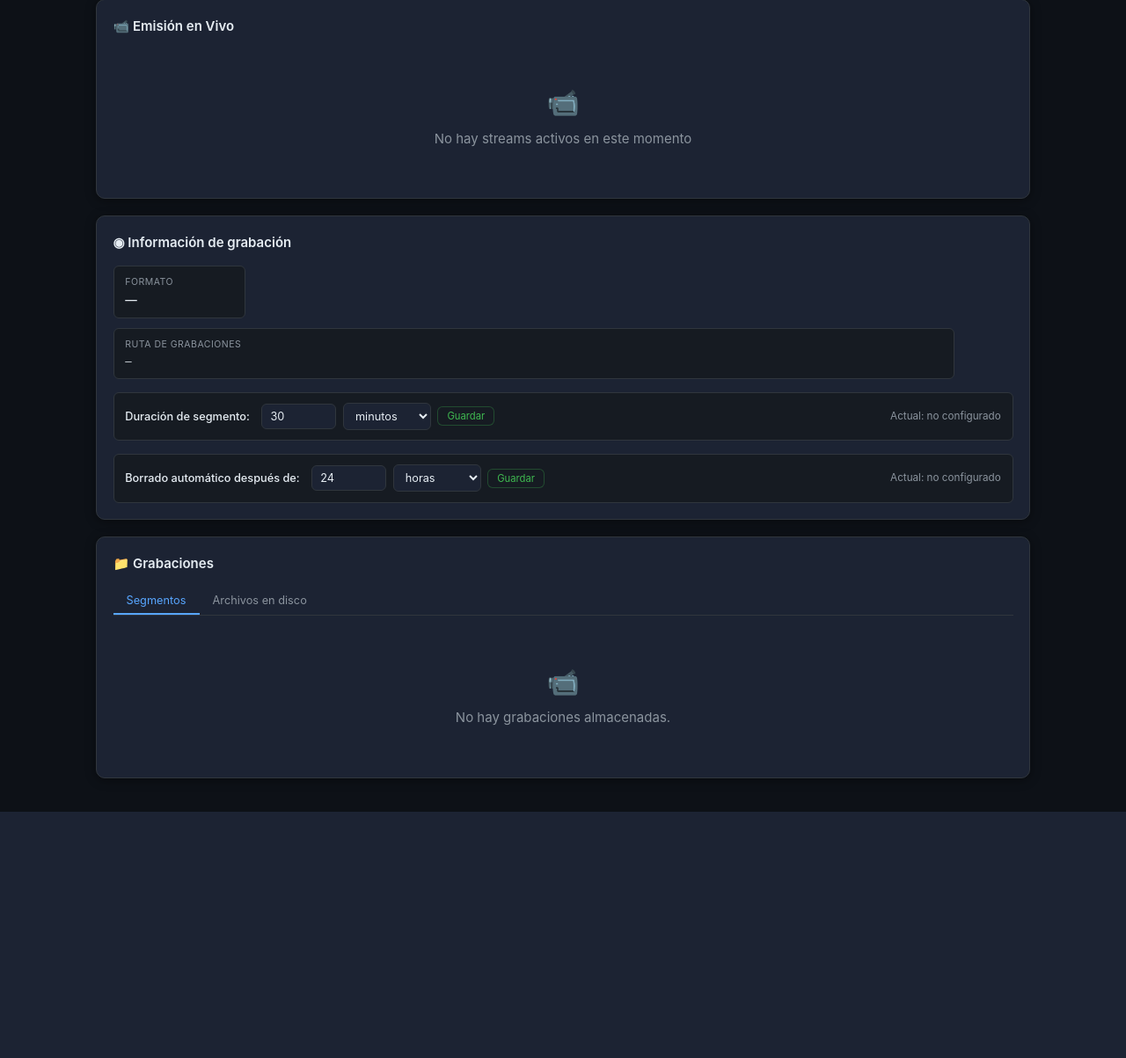
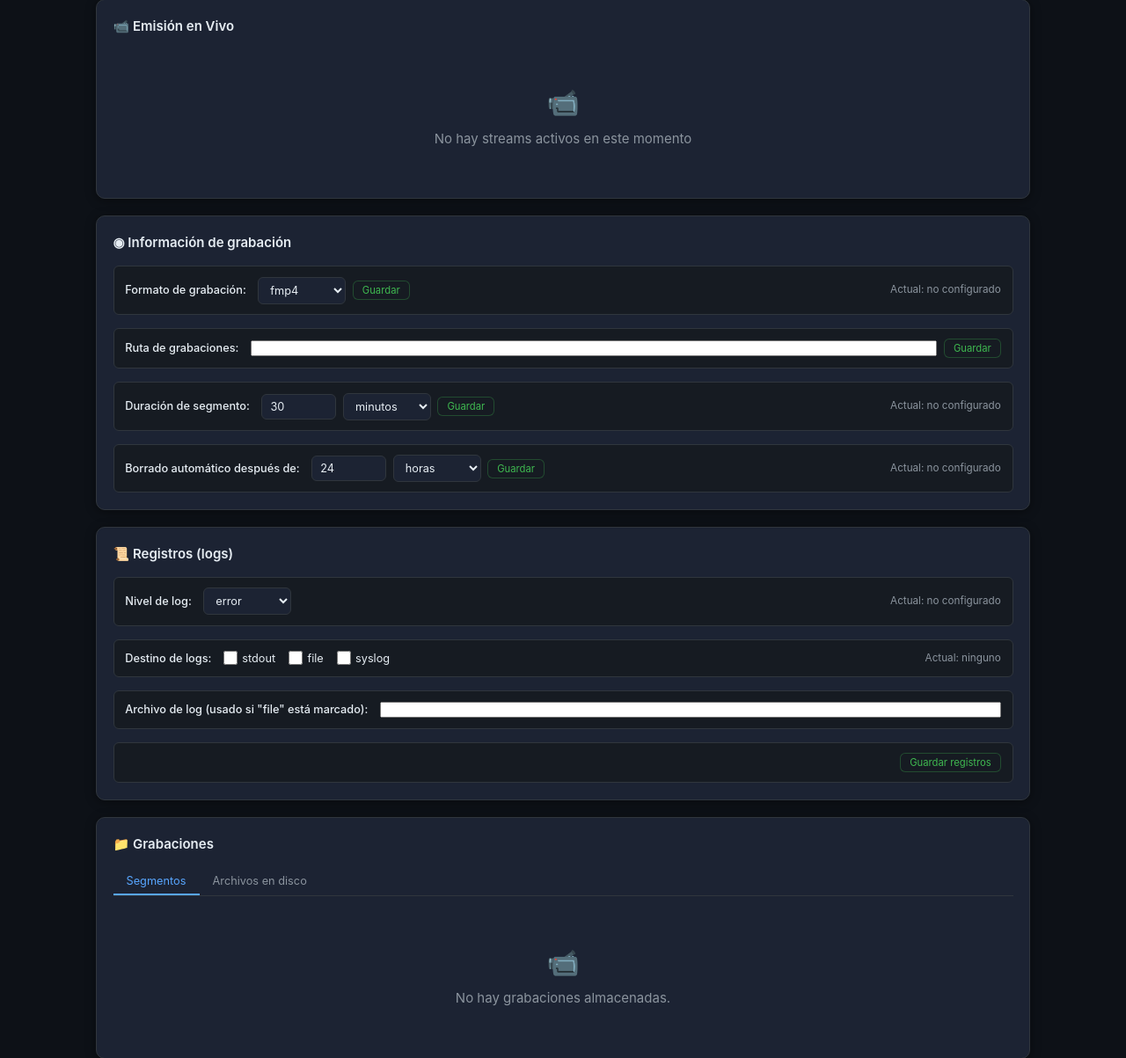
Before and after one commit to TOMASRECVI/Control-MediaMTX, a Flask app: page / in a window 1280 px wide. Shown: the part 71-1274 px from the top of the page at 88% size. Before the commit the page ends 994 px from the top, so only its background shows below. Run offline with Flask 3, Linux system fonts and the light colour scheme; the visitor is signed in with stand-in values (Sample User, id 1); data that the repository does not hold is empty.

Commit message:
Add editable record format/path and log settings; default to IP host
- New GET/PATCH /api/config/global endpoints proxy MediaMTX's global
  config, used to expose an editable "Registros (logs)" card (log
  level, destinations, log file) in the panel.
- "Información de grabación" now lets you edit recordFormat and
  recordPath too, not just segment duration / delete-after.
- parseGoDuration now understands MediaMTX's "d" (days) suffix, which
  Go's own duration format doesn't have natively -- fixes a mismatch
  where "Actual: 1d" showed alongside an unrelated 24h default.
- MEDIAMTX_API now defaults to the server's own IP instead of the
  MediaMTX container's name, both in docker-compose.yml and
  install/.env.example: works regardless of which Docker network the
  manager ends up on, since it goes through the already-published API
  port rather than relying on same-network container name resolution
  (this is exactly what broke the "sser" test deployment).

Co-Authored-By: Claude Sonnet 5 <noreply@anthropic.com>

```diff
--- a/app.py
+++ b/app.py
@@ -474,6 +474,37 @@ def patch_defaults():
     except http_requests.exceptions.RequestException as e:
         logger.error(f'Error patching path defaults: {e}')
         logger.error(f'Request body was: {body}')
+        return jsonify({'error': str(e)}), 502
+
+
+# ─── Configuración global (logs) ──────────────────────────────────────────────
+
+@app.route('/api/config/global')
+def get_global_config():
+    """Devuelve la config global de MediaMTX (incluye logLevel/logDestinations/logFile)."""
+    try:
+        r = http_requests.get(f'{MEDIAMTX_API}/v3/config/global/get', timeout=REQUEST_TIMEOUT)
+        r.raise_for_status()
+        return jsonify(r.json())
+    except http_requests.exceptions.RequestException as e:
+        logger.error(f'Error fetching global config: {e}')
+        return jsonify({'error': str(e)}), 502
+
+
+@app.route('/api/config/global', methods=['PATCH'])
+def patch_global_config():
+    """Actualiza config global. Uso típico: logLevel, logDestinations, logFile."""
+    body = request.json or {}
+    try:
+        r = http_requests.patch(
+            f'{MEDIAMTX_API}/v3/config/global/patch',
+            json=body,
+            timeout=REQUEST_TIMEOUT
+        )
+        r.raise_for_status()
+        return jsonify({'success': True, **body})
+    except http_requests.exceptions.RequestException as e:
+        logger.error(f'Error patching global config: {e}')
         return jsonify({'error': str(e)}), 502
 
 
--- a/templates/index.html
+++ b/templates/index.html
@@ -231,6 +231,12 @@ input[type="checkbox"]{width:16px;height:16px;accent-color:var(--accent);cursor:
   <div class="card" id="controlCard">
     <h2>&#9673; Información de grabación</h2>
     <div id="controlContent"><div class="loader"><div class="spinner"></div></div></div>
+  </div>
+
+  <!-- Logs Control -->
+  <div class="card" id="logsCard">
+    <h2>&#128220; Registros (logs)</h2>
+    <div id="logsContent"><div class="loader"><div class="spinner"></div></div></div>
   </div>
 
   <!-- Selection bar (hidden by default) -->
@@ -739,13 +745,15 @@ function allowReconnect(streamName) {
 // como "20h0m0s" no coincidía con ningún patrón y siempre se mostraba el
 // valor por defecto (24 horas) en vez del real.
 function parseGoDuration(raw, fallbackValue, fallbackUnit) {
-  const m = (raw || '').match(/^(?:(\d+)h)?(?:(\d+)m)?(?:(\d+)s)?$/);
-  if (!m || (!m[1] && !m[2] && !m[3])) return { value: fallbackValue, unit: fallbackUnit };
-  const h = parseInt(m[1] || '0', 10), min = parseInt(m[2] || '0', 10), s = parseInt(m[3] || '0', 10);
-  if (h === 0 && min === 0) return { value: s, unit: 's' };
-  if (h === 0) return { value: min, unit: 'm' };
-  if (min === 0 && s === 0) return { value: h, unit: 'h' };
-  return { value: h * 60 + min, unit: 'm' }; // mezcla h+m: lo expresamos todo en minutos
+  // MediaMTX admite además "d" (días), que Go no tiene de forma nativa.
+  const m = (raw || '').match(/^(?:(\d+)d)?(?:(\d+)h)?(?:(\d+)m)?(?:(\d+)s)?$/);
+  if (!m || (!m[1] && !m[2] && !m[3] && !m[4])) return { value: fallbackValue, unit: fallbackUnit };
+  const d = parseInt(m[1] || '0', 10), h = parseInt(m[2] || '0', 10), min = parseInt(m[3] || '0', 10), s = parseInt(m[4] || '0', 10);
+  if (d > 0 && h === 0 && min === 0 && s === 0) return { value: d * 24, unit: 'h' }; // sin unidad "días" en el selector: lo expresamos en horas
+  if (h === 0 && min === 0 && d === 0) return { value: s, unit: 's' };
+  if (h === 0 && d === 0) return { value: min, unit: 'm' };
+  if (min === 0 && s === 0 && d === 0) return { value: h, unit: 'h' };
+  return { value: d * 1440 + h * 60 + min, unit: 'm' }; // mezcla de unidades: todo en minutos
 }
 
 function durationUnitOptions(selectedUnit) {
@@ -765,9 +773,23 @@ async function loadControl() {
     const seg = parseGoDuration(cfg.recordSegmentDuration, 30, 'm');
 
     el.innerHTML =
-      '<div class="config-grid">' +
-        '<div class="config-item"><div class="key">Formato</div><div class="val">' + esc(cfg.recordFormat || '—') + '</div></div>' +
-        '<div class="config-item full"><div class="key">Ruta de grabaciones</div><div class="val mono">' + esc(cfg.recordPath || '—') + '</div></div>' +
+      '<div class="delete-after-row">' +
+        '<span class="da-label">Formato de grabación:</span>' +
+        '<div class="da-controls">' +
+          '<select id="recFormat">' +
+            '<option value="fmp4"' + (cfg.recordFormat === 'fmp4' ? ' selected' : '') + '>fmp4</option>' +
+            '<option value="mpegts"' + (cfg.recordFormat === 'mpegts' ? ' selected' : '') + '>mpegts</option>' +
+          '</select>' +
+          '<button class="btn success sm" onclick="saveRecordFormat()">Guardar</button>' +
+        '</div>' +
+        '<span class="da-current">Actual: ' + esc(cfg.recordFormat || 'no configurado') + '</span>' +
+      '</div>' +
+      '<div class="delete-after-row">' +
+        '<span class="da-label">Ruta de grabaciones:</span>' +
+        '<div class="da-controls" style="flex:1;min-width:240px">' +
+          '<input type="text" id="recPath" value="' + esc(cfg.recordPath || '') + '" style="flex:1;font-family:ui-monospace,monospace;font-size:.78rem">' +
+          '<button class="btn success sm" onclick="saveRecordPath()">Guardar</button>' +
+        '</div>' +
       '</div>' +
       '<div class="delete-after-row">' +
         '<span class="da-label">Duración de segmento:</span>' +
@@ -792,6 +814,91 @@ async function loadControl() {
   }
 }
 
+// ── Logs panel ───────────────────────────────────────────────────
+async function loadLogsConfig() {
+  const el = document.getElementById('logsContent');
+  try {
+    const cfg = await api('/config/global');
+    const destinations = cfg.logDestinations || [];
+    const levels = ['error', 'warn', 'info', 'debug'];
+    const destOptions = ['stdout', 'file', 'syslog'];
+
+    el.innerHTML =
+      '<div class="delete-after-row">' +
+        '<span class="da-label">Nivel de log:</span>' +
+        '<div class="da-controls">' +
+          '<select id="logLevel">' +
+            levels.map(l => '<option value="' + l + '"' + (cfg.logLevel === l ? ' selected' : '') + '>' + l + '</option>').join('') +
+          '</select>' +
+        '</div>' +
+        '<span class="da-current">Actual: ' + esc(cfg.logLevel || 'no configurado') + '</span>' +
+      '</div>' +
+      '<div class="delete-after-row">' +
+        '<span class="da-label">Destino de logs:</span>' +
+        '<div class="da-controls" style="gap:1rem">' +
+          destOptions.map(d =>
+            '<label style="display:flex;align-items:center;gap:.35rem;font-size:.85rem;cursor:pointer">' +
+              '<input type="checkbox" class="logDest" value="' + d + '"' + (destinations.includes(d) ? ' checked' : '') + '> ' + d +
+            '</label>'
+          ).join('') +
+        '</div>' +
+        '<span class="da-current">Actual: ' + esc(destinations.join(', ') || 'ninguno') + '</span>' +
+      '</div>' +
+      '<div class="delete-after-row">' +
+        '<span class="da-label">Archivo de log (usado si "file" está marcado):</span>' +
+        '<div class="da-controls" style="flex:1;min-width:200px">' +
+          '<input type="text" id="logFile" value="' + esc(cfg.logFile || '') + '" style="flex:1;font-family:ui-monospace,monospace;font-size:.78rem">' +
+        '</div>' +
+      '</div>' +
+      '<div class="delete-after-row" style="justify-content:flex-end">' +
+        '<button class="btn success sm" onclick="saveLogsConfig()">Guardar registros</button>' +
+      '</div>';
+  } catch (e) {
+    el.innerHTML = '<div class="empty"><div class="icon">&#9888;</div><p>No se pudo conectar con MediaMTX: ' + esc(e.message) + '</p></div>';
+  }
+}
+
+async function saveLogsConfig() {
+  const logLevel = document.getElementById('logLevel').value;
+  const logFile = document.getElementById('logFile').value.trim();
+  const logDestinations = Array.from(document.querySelectorAll('.logDest:checked')).map(cb => cb.value);
+
+  if (logDestinations.length === 0) {
+    toast('Selecciona al menos un destino de log', 'error');
+    return;
+  }
+  try {
+    await api('/config/global', { method: 'PATCH', body: { logLevel, logDestinations, logFile } });
+    toast('✓ Configuración de logs actualizada', 'success');
+    await loadLogsConfig();
+  } catch (e) {
+    toast('Error: ' + e.message, 'error');
+  }
+}
+
+async function saveRecordFormat() {
+  const format = document.getElementById('recFormat').value;
+  try {
+    await api('/config/defaults', { method: 'PATCH', body: { recordFormat: format } });
+    toast('Formato de grabación configurado: ' + format, 'success');
+    await loadControl();
+  } catch (e) {
+    toast('Error: ' + e.message, 'error');
+  }
+}
+
+async function saveRecordPath() {
+  const path = document.getElementById('recPath').value.trim();
+  if (!path) { toast('La ruta no puede estar vacía', 'error'); return; }
+  try {
+    await api('/config/defaults', { method: 'PATCH', body: { recordPath: path } });
+    toast('Ruta de grabaciones configurada', 'success');
+    await loadControl();
+  } catch (e) {
+    toast('Error: ' + e.message, 'error');
+  }
+}
+
 async function saveSegmentDuration() {
   const val = document.getElementById('segValue').value;
   const unit = document.getElementById('segUnit').value;
@@ -1541,7 +1648,7 @@ setInterval(refreshLiveStats, LIVE_STATS_INTERVAL);
 // Refresco "completo": grabaciones y configuración, más pesado de reconstruir
 // (tablas enteras), en el ciclo configurable por el usuario.
 async function refresh() {
-  await Promise.all([checkHealth(), loadLiveStreams(), loadControl(), loadRecordings()]);
+  await Promise.all([checkHealth(), loadLiveStreams(), loadControl(), loadLogsConfig(), loadRecordings()]);
   if (currentTab === 'files') await loadFilesTab();
 }
 
```
Also changed, not shown: docker-compose.yml (+9 -6 lines), 1 other file.
